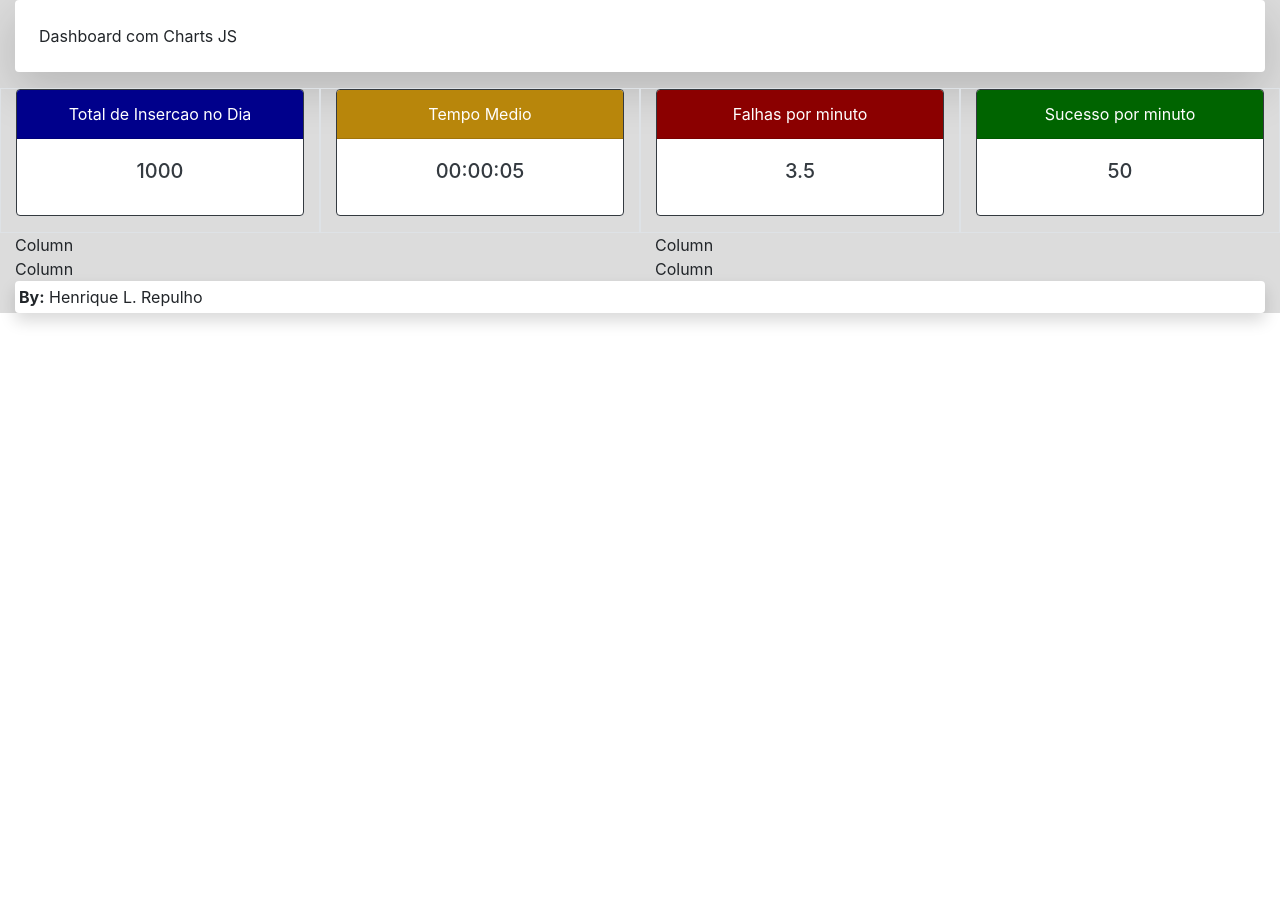
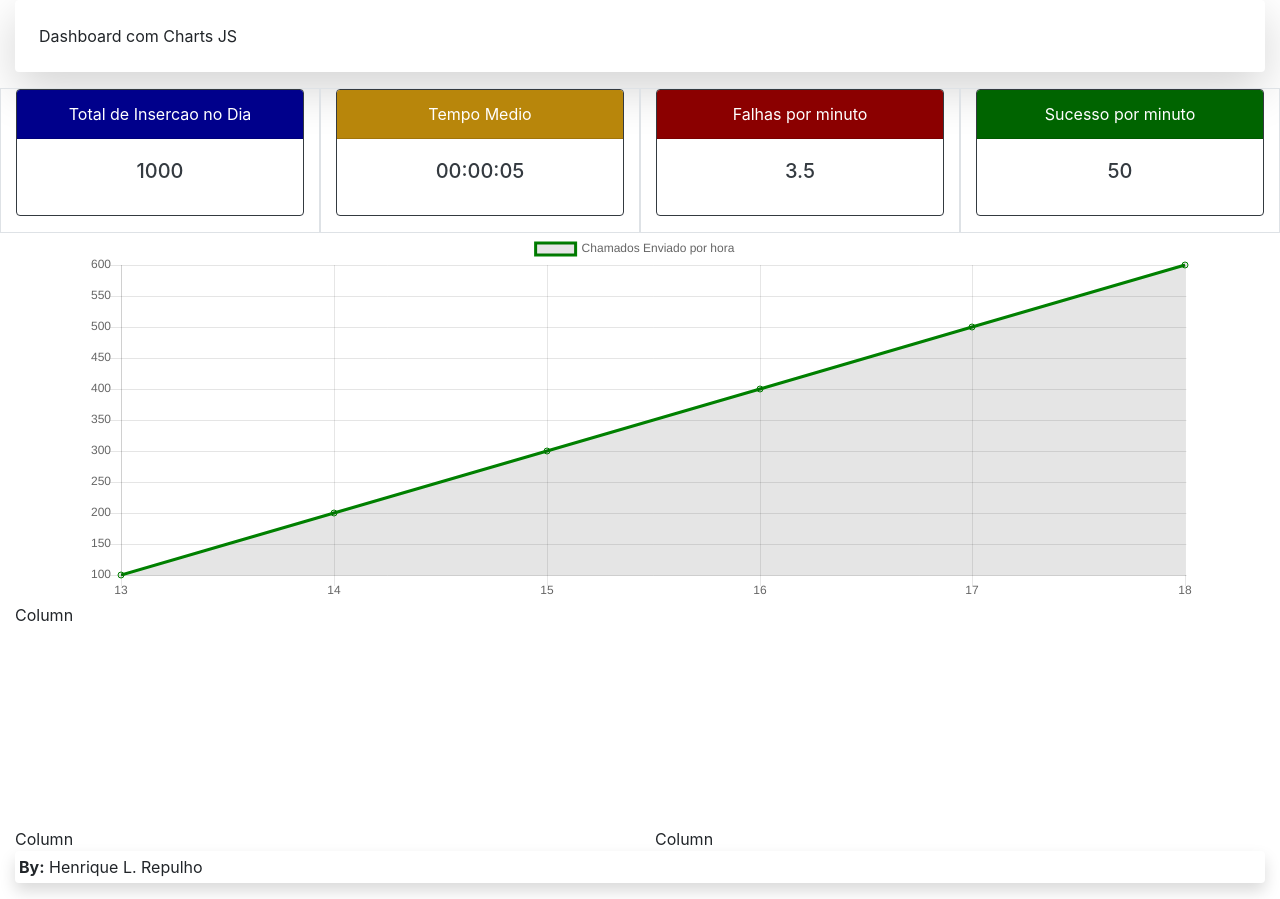
Before and after one commit to HenriqLR/DemoDashboard, a plain HTML site: page index.html in a window 1280 px wide. Before the commit the page ends 800 px from the top, so only its background shows below. Drawn offline with nearby package versions, Linux system fonts and the light colour scheme.

Commit message:
Desenvolvimento do Projeto

```diff
--- a/index.html
+++ b/index.html
@@ -12,7 +12,7 @@
     <body>
 
         <!-- Cabecalho da Pagina -->
-        <div class="container-fluid" style="background-color:gainsboro">
+        <div class="container-fluid">
             <div class="shadow-lg p-4 mb-3 bg-white rounded">Dashboard com Charts JS</div>
 
 
@@ -53,11 +53,15 @@
             </div>
         </div>
         <div class="row">
-            <div class="col">Column
-
+            <div class="col">
+                <div class="container">
+                    <canvas id="myChart"  height="200" width="600"></canvas>
+                </div>
             </div>
             <div class="col">Column
-
+                <div class="container">
+                    <canvas id="myLineChart"  height="200" width="600"></canvas>
+                </div>
             </div>
             <div class="w-100"></div>
             <div class="col">Column
@@ -73,5 +77,8 @@
             <div class="shadow p-1 mb-3 bg-white rounded"><b>By:</b> Henrique L. Repulho</div>
         </div>
 
+        <script src="js/Chart.min.js"></script>
+        <script src="js/grafico_1.js"></script>
+
     </body>
 </html>
--- /dev/null
+++ b/js/grafico_1.js
@@ -0,0 +1,25 @@
+var ctx = document.getElementById('myChart').getContext('2d');
+var chart = new Chart(ctx, {
+// The type of chart we want to create
+type: 'line',
+
+
+// The data for our dataset
+data: {
+    labels: [13,14,15,16,17,18],
+    datasets: [{
+        label: "Trasacoes x Hora",
+        //backgroundColor: 'rgb(255, 99, 132)',
+        borderColor: 'rgb(0,128,0)',
+        label: "Chamados Enviado por hora",
+        //backgroundColor: 'rgb(60,179,113',
+        borderColor: 'rgb(0,128,0)',
+        data: [100,200,300,400,500,600]
+    }]
+},
+
+// Configuration options go here
+options: {
+    responsive: true
+}
+});
--- /dev/null
+++ b/js/grafico_2.js
@@ -0,0 +1,6 @@
+var ctx = document.getElementById('myLineChart').getContext('2d');
+var myLineChart = new Chart(ctx, {
+    type: 'line',
+    data:  data,
+    options: options
+});
```
